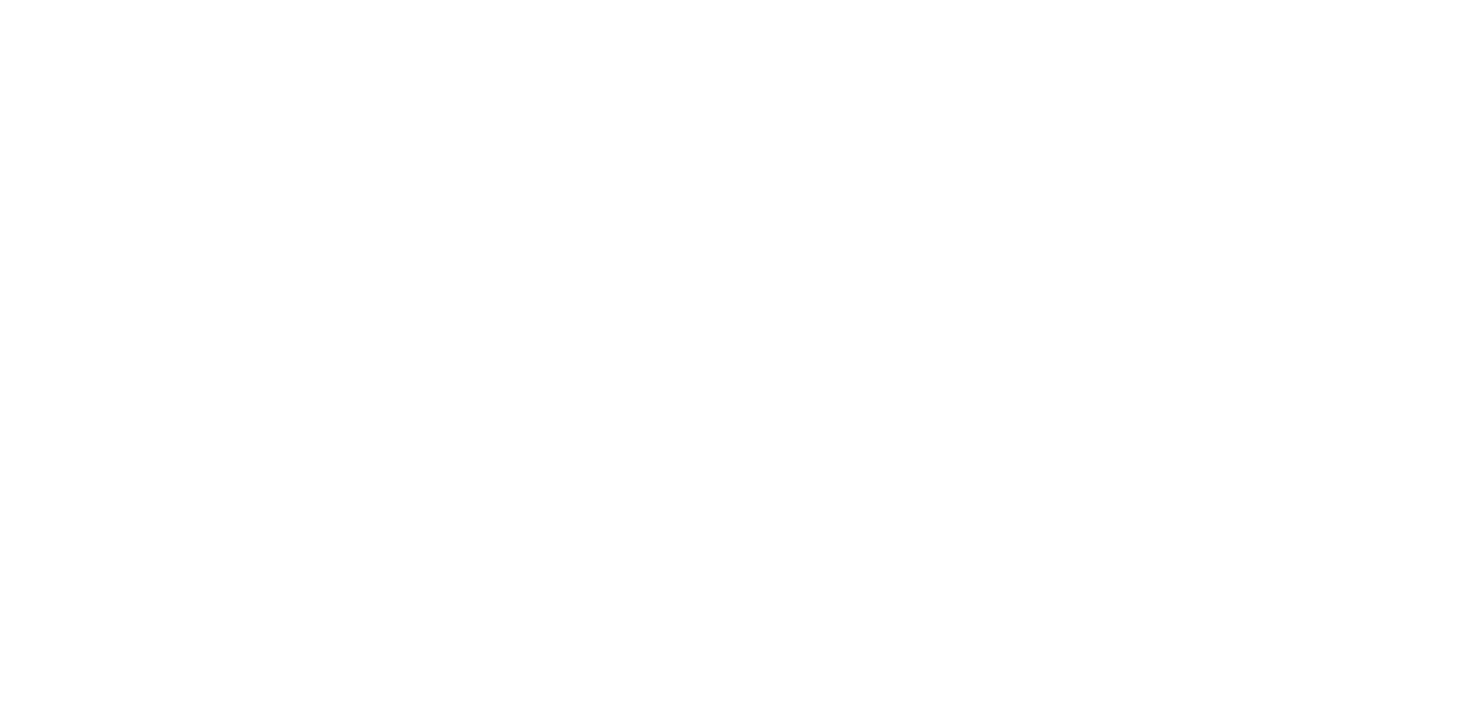
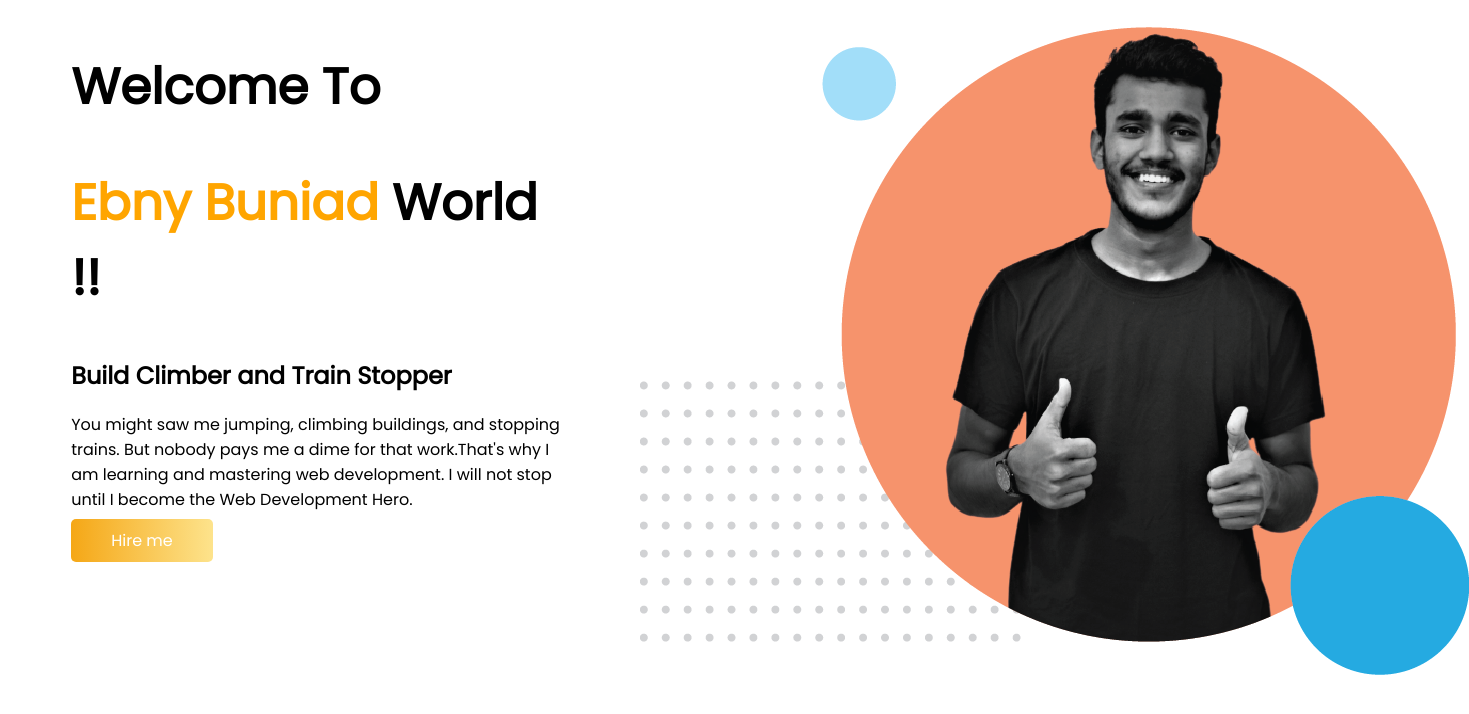
Before and after one commit to ebnybuniad/Developer-Portfolio, a plain HTML site: page index.html in a window 1280 px wide. Shown: the whole page, 1469 px wide, since content can reach past the window. Drawn offline with Linux system fonts and the light colour scheme.

Commit message:
title paragraph and image add

```diff
--- a/index.html
+++ b/index.html
@@ -1,12 +1,32 @@
 <!DOCTYPE html>
 <html lang="en">
+
 <head>
     <meta charset="UTF-8">
     <meta http-equiv="X-UA-Compatible" content="IE=edge">
     <meta name="viewport" content="width=device-width, initial-scale=1.0">
     <title>Ebny Buniad Portfolio</title>
+    <link rel="stylesheet" href="style.css">
+    <!-- Google Fonts -->
+    <link rel="preconnect" href="https://fonts.googleapis.com">
+    <link rel="preconnect" href="https://fonts.gstatic.com" crossorigin>
+    <link href="https://fonts.googleapis.com/css2?family=Poppins&display=swap" rel="stylesheet">
 </head>
+
 <body>
+    <section>
+        <div class="half-width">
+            <h1>Welcome To</h1>
+            <h1><span id="name">Ebny Buniad</span> World !!</h1>
+            <h2>Build Climber and Train Stopper</h2>
+            <p>You might saw me jumping, climbing buildings, and stopping trains. But nobody pays me a dime for that work.That's why I am learning and mastering web development. I will not stop until I become the Web Development Hero.</p>
 
+            <a class="hire-button" target="_blank" href="https://www.facebook.com/">Hire me</a>
+        </div>
+        <div class="half-width">
+            <img src="images/portfolio 1.png" alt="">
+        </div>
+    </section>
 </body>
+
 </html>
--- a/style.css
+++ b/style.css
@@ -0,0 +1,26 @@
+body{
+    font-family: 'Poppins', sans-serif;
+}
+h1{
+    font-size: 50px;
+}
+#name{
+    color: orange;
+}
+
+section{
+    display: flex;
+}
+
+.half-width{
+    width: 50%;
+    padding-left: 5%;
+}
+.hire-button{
+    text-decoration: none;
+    background-image: linear-gradient(to right,rgb(245, 167, 22), rgb(253, 227, 140));
+    color: white;
+    padding: 10px 40px;
+    border-radius: 5px;
+
+}
```
